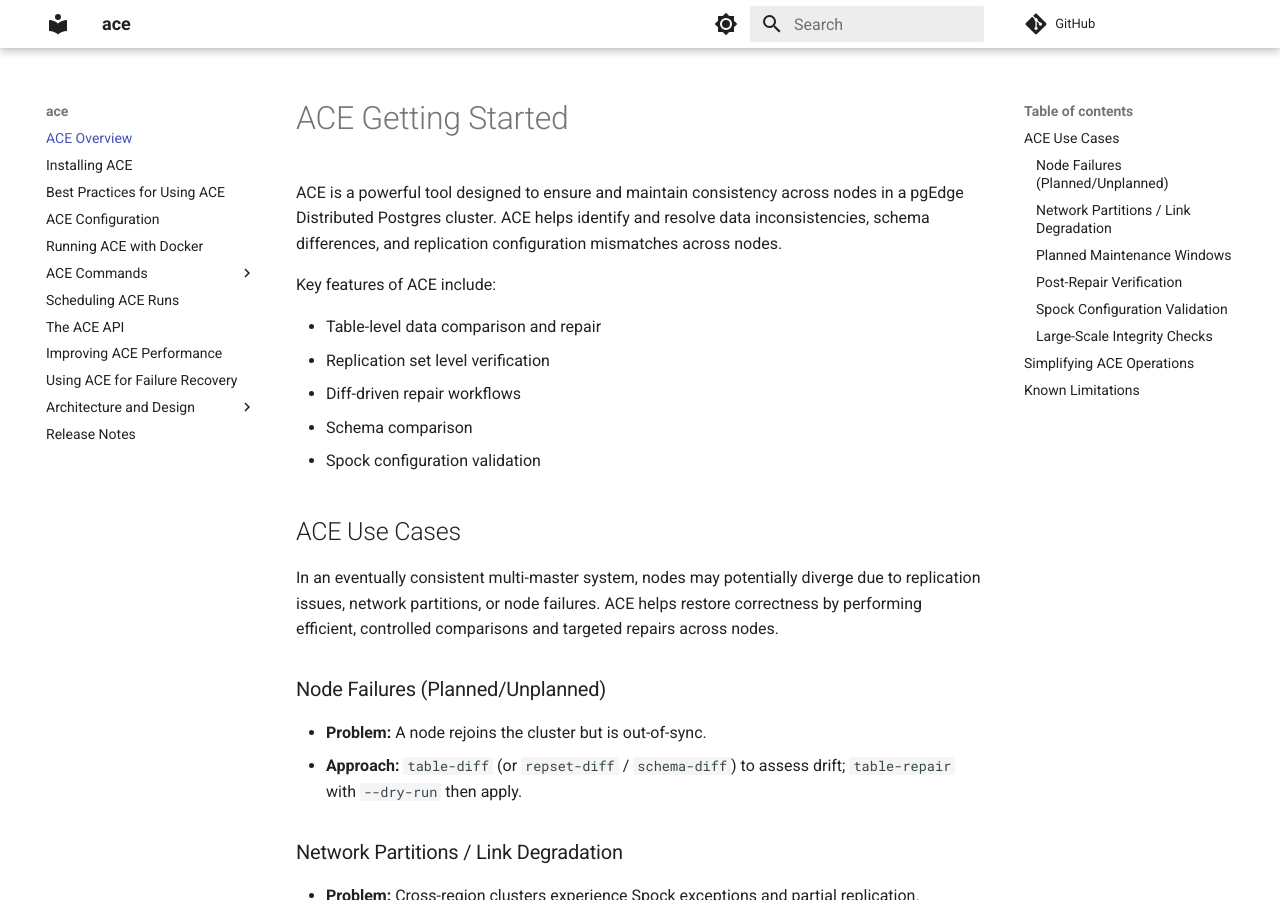
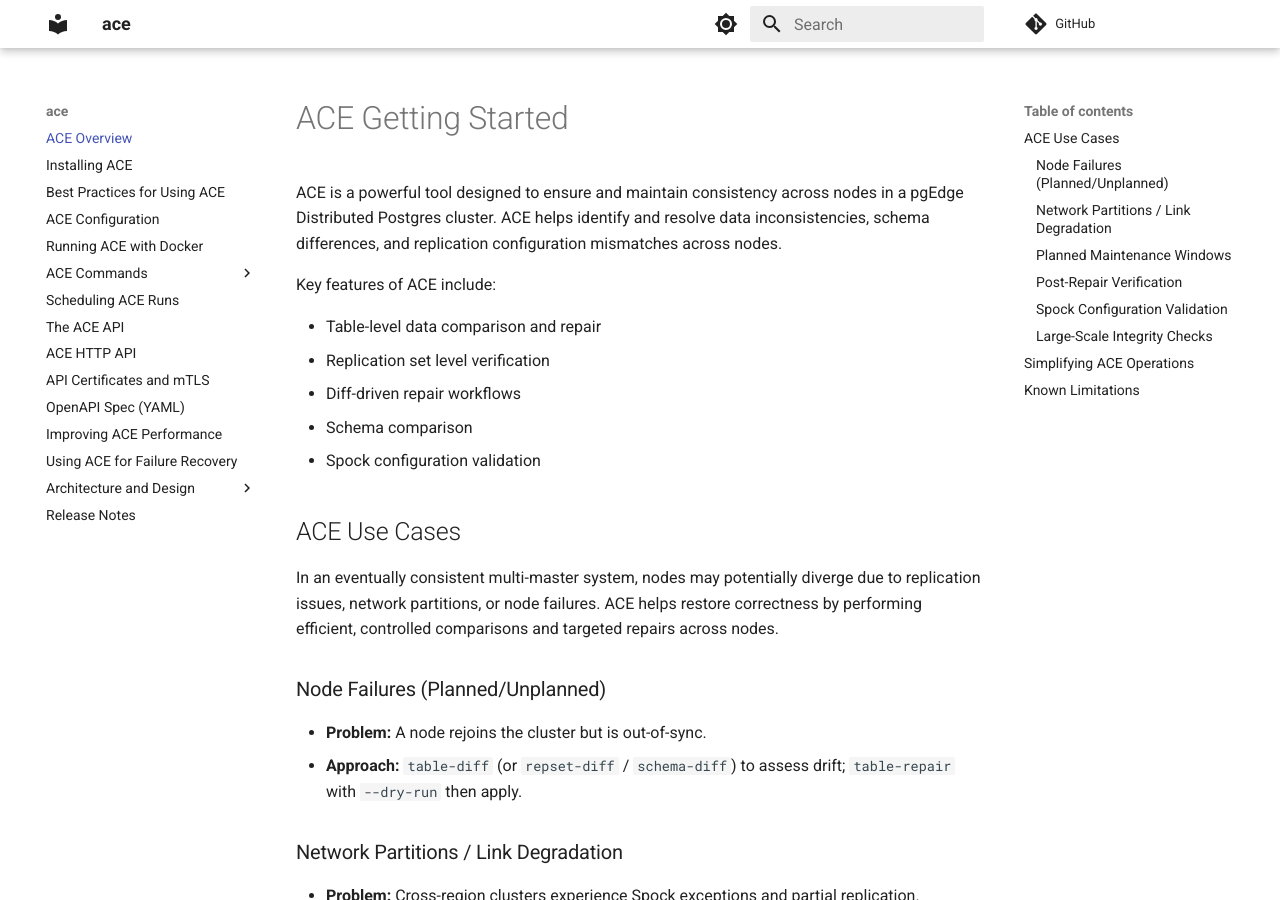
Before and after one commit to pgEdge/ace, an MkDocs documentation site: the page built from docs/index.md, in a window 1280 px wide and 900 px high. Built offline with MkDocs 1.6.1 and Material for MkDocs 9.7.7, drawn with Linux system fonts in a browser that asks for light colours; comment, search, counter and statistics services are not loaded.

Commit message:
Update mkdocs.yml

```diff
--- a/mkdocs.yml
+++ b/mkdocs.yml
@@ -80,6 +80,9 @@ nav:
       - mtree-update: commands/mtree/mtree-update.md
   - Scheduling ACE Runs: scheduling.md
   - The ACE API: api.md
+  - ACE HTTP API: http-api.md
+  - API Certificates and mTLS: certs.md
+  - OpenAPI Spec (YAML): openapi.yaml
   - Improving ACE Performance: performance.md
   - Using ACE for Failure Recovery: docs/using-ace-for-cnf-recovery.md
   - Architecture and Design:
```
